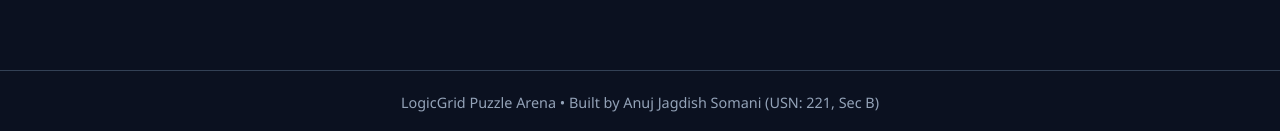
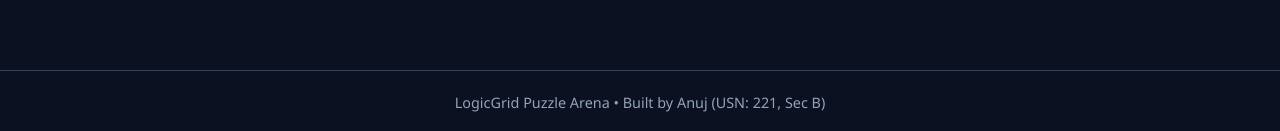
Before and after one commit to iamsubaru001/logicgrid-puzzle-arena, a plain HTML site: page index.html in a window 1280 px wide. Shown: the part 666-797 px from the top of the page. Drawn offline with Linux system fonts and the light colour scheme.

Commit message:
Update author name to Anuj

```diff
--- a/index.html
+++ b/index.html
@@ -54,6 +54,6 @@
     </section>
   </main>
 
-  <footer>LogicGrid Puzzle Arena &bull; Built by Anuj Jagdish Somani (USN: 221, Sec B)</footer>
+  <footer>LogicGrid Puzzle Arena &bull; Built by Anuj (USN: 221, Sec B)</footer>
 </body>
 </html>
```
Also changed, not shown: 1 other file.
